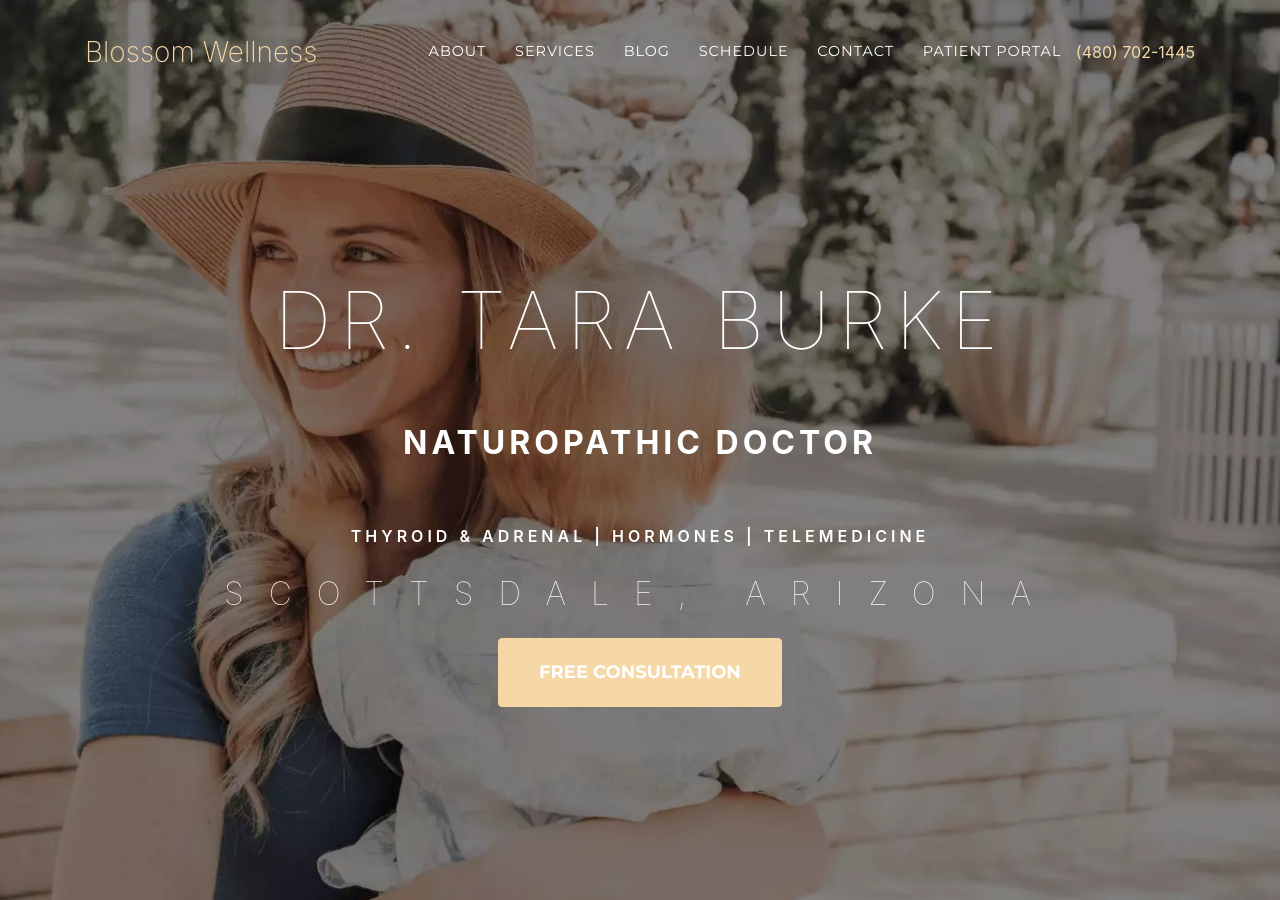
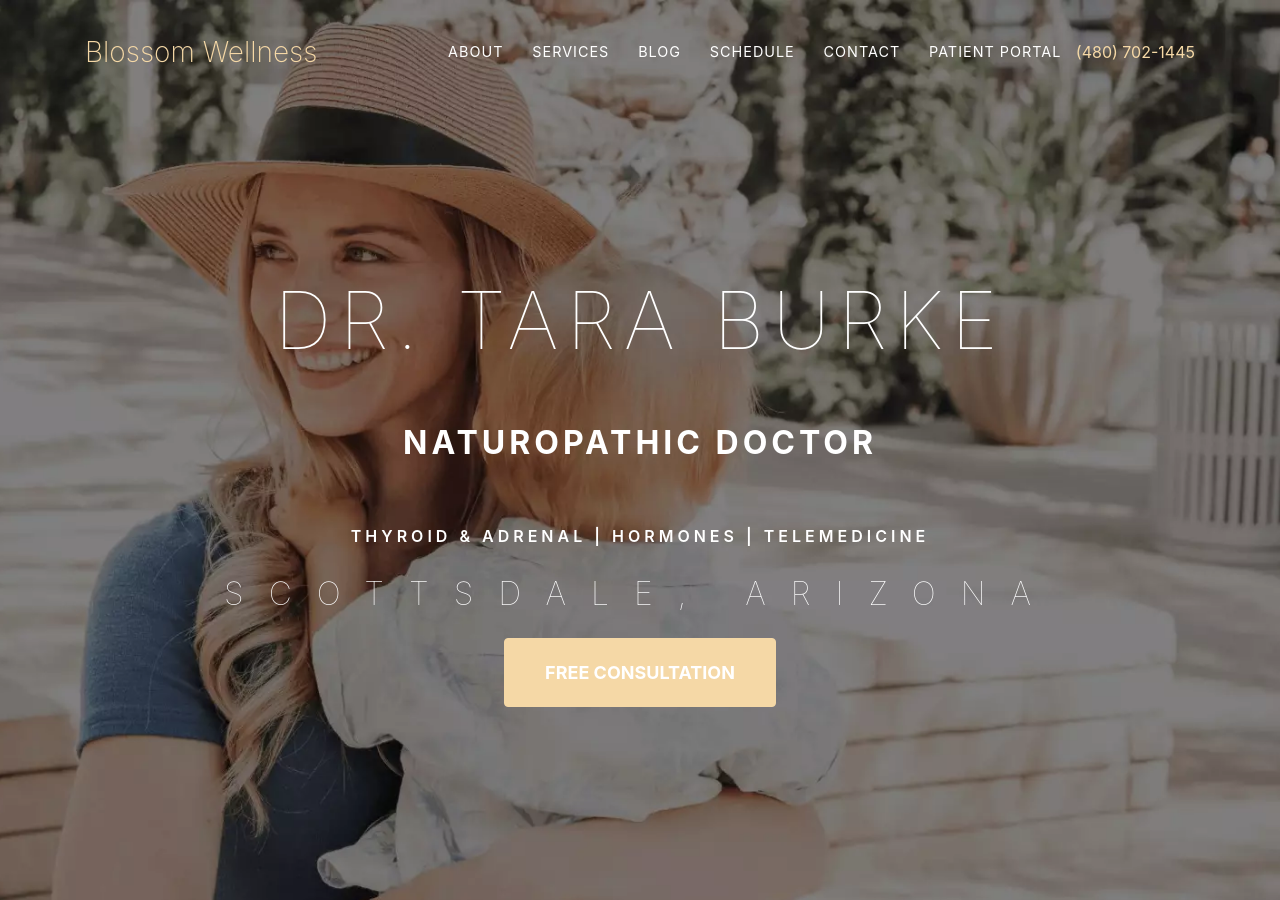
Before and after one commit to kburke8/drtaraburke, a Jekyll site: the page built from index.md, in a window 1280 px wide and 900 px high. Built offline with Jekyll 4.4.1, drawn with Linux system fonts in a browser that asks for light colours; nearby versions of some CDN libraries; some web fonts are replaced; library files that are not in the unit come from our copies; a script that is not in the unit is left out.

Commit message:
lazy load fonts

```diff
--- a/_includes/head.html
+++ b/_includes/head.html
@@ -59,10 +59,12 @@
 
 
   <link rel="preconnect" href="https://fonts.gstatic.com/">
-  <link href="https://fonts.googleapis.com/css?family=Montserrat:400,700&display=swap" rel="stylesheet" type="text/css">
-  <link href='https://fonts.googleapis.com/css?family=Kaushan+Script&display=swap' rel='stylesheet' type='text/css'>
-  <link href='https://fonts.googleapis.com/css?family=Droid+Serif:400,700,400italic,700italic&display=swap' rel='stylesheet' type='text/css'>
-
+  <link rel="preload" href="https://fonts.googleapis.com/css?family=Montserrat:400,700&display=swap" as="text" onload="this.onload=null;this.rel='stylesheet'">
+  <noscript><link rel="stylesheet" href="https://fonts.googleapis.com/css?family=Montserrat:400,700&display=swap"></noscript>
+  <link rel="preload" href="https://fonts.googleapis.com/css?family=Droid+Serif:400,700,400italic,700italic&display=swap" as="text" onload="this.onload=null;this.rel='stylesheet'">
+  <noscript><link rel="stylesheet" href="https://fonts.googleapis.com/css?family=Droid+Serif:400,700,400italic,700italic&display=swap"></noscript>
+  <link rel="preload" href="https://fonts.googleapis.com/css?family=Kaushan+Script&display=swap" as="text" onload="this.onload=null;this.rel='stylesheet'">
+  <noscript><link rel="stylesheet" href="https://fonts.googleapis.com/css?family=Kaushan+Script&display=swap"></noscript>
   <link rel="preload" href="https://fonts.googleapis.com/css?family=Roboto+Slab:400,100,300,700&display=swap" as="text" onload="this.onload=null;this.rel='stylesheet'">
   <noscript><link rel="stylesheet" href="https://fonts.googleapis.com/css?family=Roboto+Slab:400,100,300,700&display=swap"></noscript>
 
```
